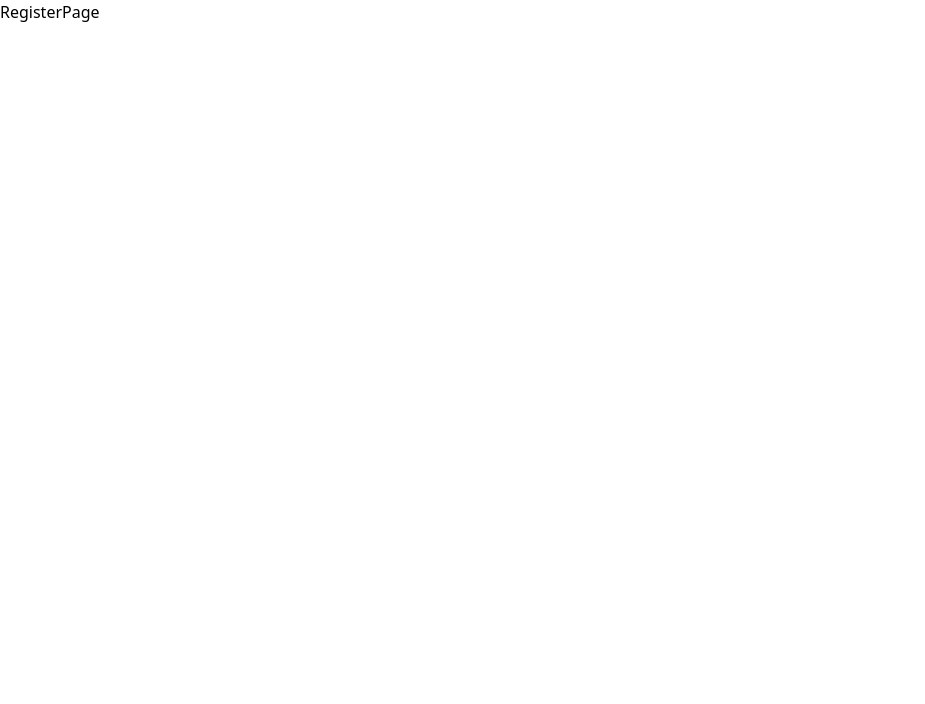
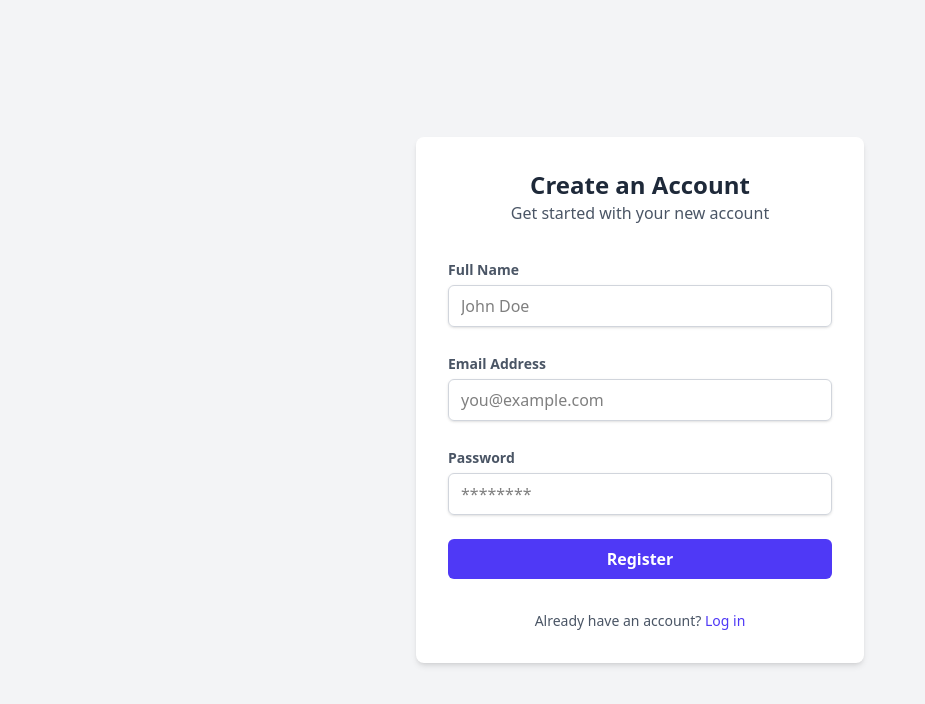
Before and after one commit to PraveenUppar/Full-Stack-E2E-Project, a React (Vite) app in the folder frontend/: page /register in a window 1280 px wide. Shown: the top 704 px of the page, without its empty margins (0-925 px from the left). Built offline with nearby package versions, Linux system fonts and the light colour scheme.

Commit message:
header and footer

```diff
--- a/frontend/src/components/Footer.jsx
+++ b/frontend/src/components/Footer.jsx
@@ -1,7 +1,17 @@
 import React from "react";
 
 function Footer() {
-  return <div>Footer</div>;
+  const currentYear = new Date().getFullYear();
+
+  return (
+    <footer className="bg-gray-800 text-white py-6">
+      <div className="container mx-auto text-center">
+        <p className="text-sm text-gray-400">
+          &copy; {currentYear} Task Manager. All Rights Reserved.
+        </p>
+      </div>
+    </footer>
+  );
 }
 
 export default Footer;
--- a/frontend/src/components/Header.jsx
+++ b/frontend/src/components/Header.jsx
@@ -1,12 +1,33 @@
 import React from "react";
+import { Link } from "react-router-dom";
 
 function Header() {
   return (
-    <div className="flex justify-between">
-      Header
-      <div>Login</div>
-      <div>Register</div>
-    </div>
+    <header className="bg-white shadow-md">
+      <nav className="container mx-auto px-6 py-4 flex justify-between items-center">
+        <Link
+          to="/"
+          className="text-2xl font-bold text-indigo-600 hover:text-indigo-700"
+        >
+          Task Manager
+        </Link>
+
+        <div className="flex items-center space-x-4">
+          <Link
+            to="/login"
+            className="text-gray-600 hover:text-indigo-600 px-3 py-2 rounded-md text-sm font-medium"
+          >
+            Sign In
+          </Link>
+          <Link
+            to="/register"
+            className="bg-indigo-600 text-white px-4 py-2 rounded-md text-sm font-medium hover:bg-indigo-700"
+          >
+            Register
+          </Link>
+        </div>
+      </nav>
+    </header>
   );
 }
 
--- a/frontend/src/pages/RegisterPage.jsx
+++ b/frontend/src/pages/RegisterPage.jsx
@@ -1,7 +1,128 @@
-import React from "react";
+import React, { useState } from "react";
+import axios from "axios";
+import { useNavigate, Link } from "react-router-dom";
 
 function RegisterPage() {
-  return <div>RegisterPage</div>;
+  const [name, setName] = useState("");
+  const [email, setEmail] = useState("");
+  const [password, setPassword] = useState("");
+
+  const navigate = useNavigate();
+
+  const handleRegister = async (e) => {
+    e.preventDefault();
+
+    console.log("Attempting to register with:", { name, email, password });
+
+    try {
+      const response = await axios.post(
+        "http://localhost:3000/api/auth/register",
+        {
+          name,
+          email,
+          password,
+        }
+      );
+
+      navigate("/");
+    } catch (error) {
+      console.error("Registration error!", error);
+      alert("Registration failed. Please try again.");
+    }
+  };
+
+  return (
+    <div className="flex items-center justify-center min-h-screen bg-gray-100">
+      <div className="w-full max-w-md p-8 space-y-8 bg-white rounded-lg shadow-md">
+        <div className="text-center">
+          <h2 className="text-2xl font-bold text-gray-800">
+            Create an Account
+          </h2>
+          <p className="text-gray-600">Get started with your new account</p>
+        </div>
+
+        <form onSubmit={handleRegister} className="space-y-6">
+          <div>
+            <label
+              htmlFor="name"
+              className="text-sm font-semibold text-gray-600"
+            >
+              Full Name
+            </label>
+            <input
+              id="name"
+              name="name"
+              type="text"
+              required
+              value={name}
+              onChange={(e) => setName(e.target.value)}
+              className="w-full px-3 py-2 mt-1 border border-gray-300 rounded-md shadow-sm focus:outline-none focus:ring-indigo-500 focus:border-indigo-500"
+              placeholder="John Doe"
+            />
+          </div>
+
+          <div>
+            <label
+              htmlFor="email"
+              className="text-sm font-semibold text-gray-600"
+            >
+              Email Address
+            </label>
+            <input
+              id="email"
+              name="email"
+              type="email"
+              autoComplete="email"
+              required
+              value={email}
+              onChange={(e) => setEmail(e.target.value)}
+              className="w-full px-3 py-2 mt-1 border border-gray-300 rounded-md shadow-sm focus:outline-none focus:ring-indigo-500 focus:border-indigo-500"
+              placeholder="you@example.com"
+            />
+          </div>
+
+          <div>
+            <label
+              htmlFor="password"
+              className="text-sm font-semibold text-gray-600"
+            >
+              Password
+            </label>
+            <input
+              id="password"
+              name="password"
+              type="password"
+              autoComplete="new-password"
+              required
+              value={password}
+              onChange={(e) => setPassword(e.target.value)}
+              className="w-full px-3 py-2 mt-1 border border-gray-300 rounded-md shadow-sm focus:outline-none focus:ring-indigo-500 focus:border-indigo-500"
+              placeholder="********"
+            />
+          </div>
+
+          <div>
+            <button
+              type="submit"
+              className="w-full px-4 py-2 font-bold text-white bg-indigo-600 rounded-md hover:bg-indigo-700 focus:outline-none focus:ring-2 focus:ring-offset-2 focus:ring-indigo-500"
+            >
+              Register
+            </button>
+          </div>
+        </form>
+
+        <p className="text-sm text-center text-gray-600">
+          Already have an account?{" "}
+          <Link
+            to="/login"
+            className="font-medium text-indigo-600 hover:text-indigo-500"
+          >
+            Log in
+          </Link>
+        </p>
+      </div>
+    </div>
+  );
 }
 
 export default RegisterPage;
```
